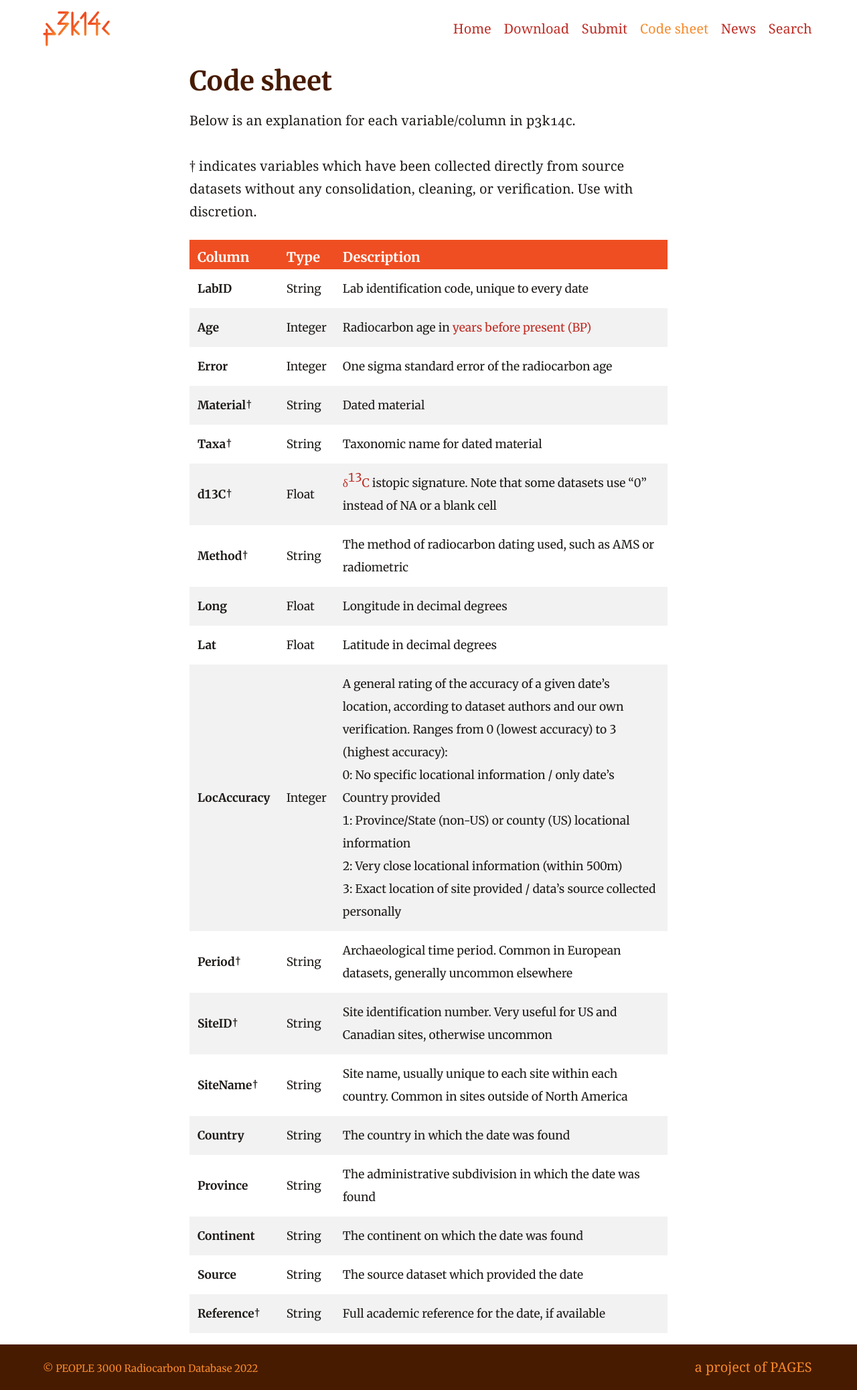
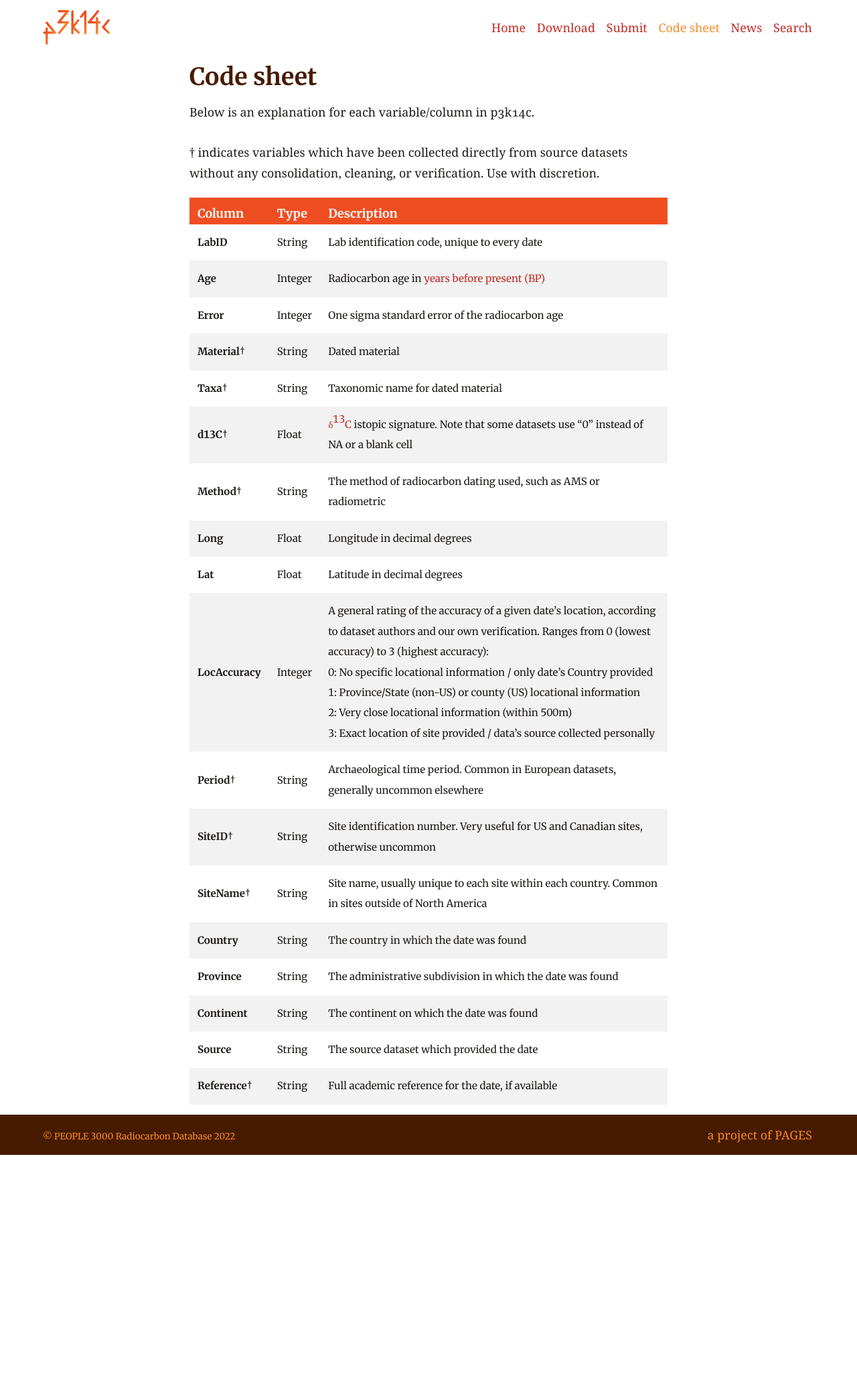
Before and after one commit to people3k/people3k.github.io, a Jekyll site: the page built from codesheet.md, in a window 1280 px wide. Shown: the whole page at 67% size. Built offline with Jekyll 4.4.1, drawn with Linux system fonts in a browser that asks for light colours; after the commit the page ends 1724 px from its top, so only the background shows below that.

Commit message:
Finally fix the enormous text GOOD GOLLY

```diff
--- a/_sass/_settings.scss
+++ b/_sass/_settings.scss
@@ -34,5 +34,3 @@ $monospacetype: (
   regular: 400,
   cap-height: 0.68
 ) !default;
-
-// TIP: Load custom fonts in _config.yaml
--- a/_sass/_theme.scss
+++ b/_sass/_theme.scss
@@ -463,3 +463,19 @@ pre code {
     overflow-x: scroll;
   }
 }
+
+:root {
+    font-size: 80%; // 0px                    ~ Mobile first
+    @include breakpoint(break-1) { // 640px   ~ Small tablet up
+      font-size: 85%;
+    }
+    @include breakpoint(break-2) { // 800px   ~ Large tablet up
+      font-size: 90%;
+    }
+    @include breakpoint(break-3) { // 1024px  ~ Desktop up
+      font-size: 95%;
+    }
+    @include breakpoint(break-4) { // 1600px  ~ Large desktop up
+      font-size: 100%;
+    }
+}
--- a/codesheet.md
+++ b/codesheet.md
@@ -49,7 +49,6 @@ th {
 }
 
 td {
-    font-size: 13pt;
     padding: 12px;
 }
 
```
